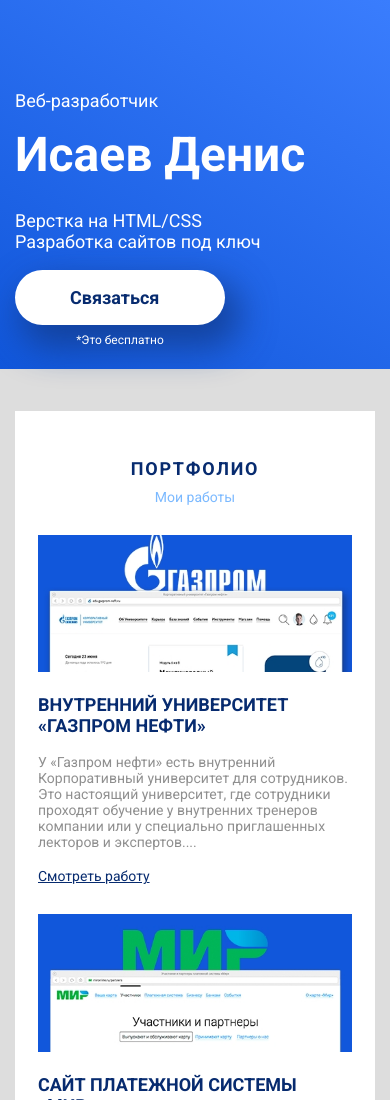
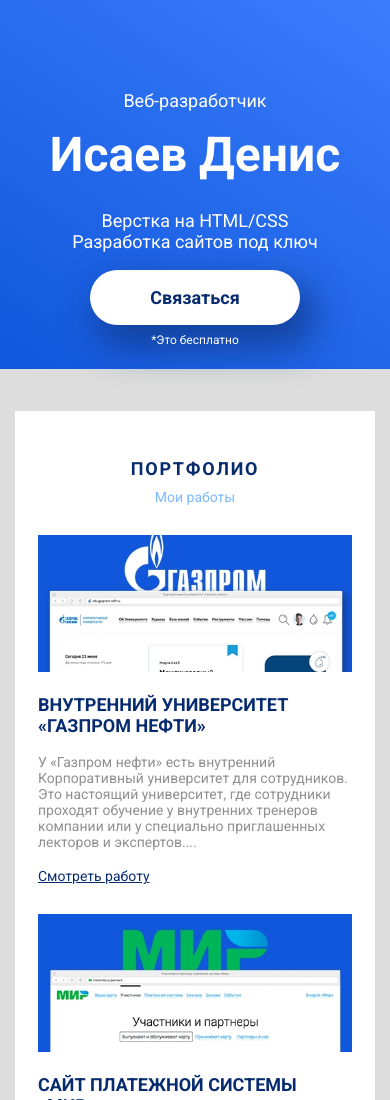
Before and after one commit to KovaSs/KovaSs.github.io, a plain HTML site: page index.html in a window 390 px wide. Shown: the top 1100 px of the page. Drawn offline with Linux system fonts and the light colour scheme.

Commit message:
Add files via upload

```diff
--- a/css/style.css
+++ b/css/style.css
@@ -232,6 +232,12 @@ font-size: 1em;
 	}
 }
 @media (max-width: 768px){
+header {
+	text-align: center;
+}
+.header-button-block {
+	margin: auto;
+}
 .portfolio {
 	padding: 42px 0;
 }
```
